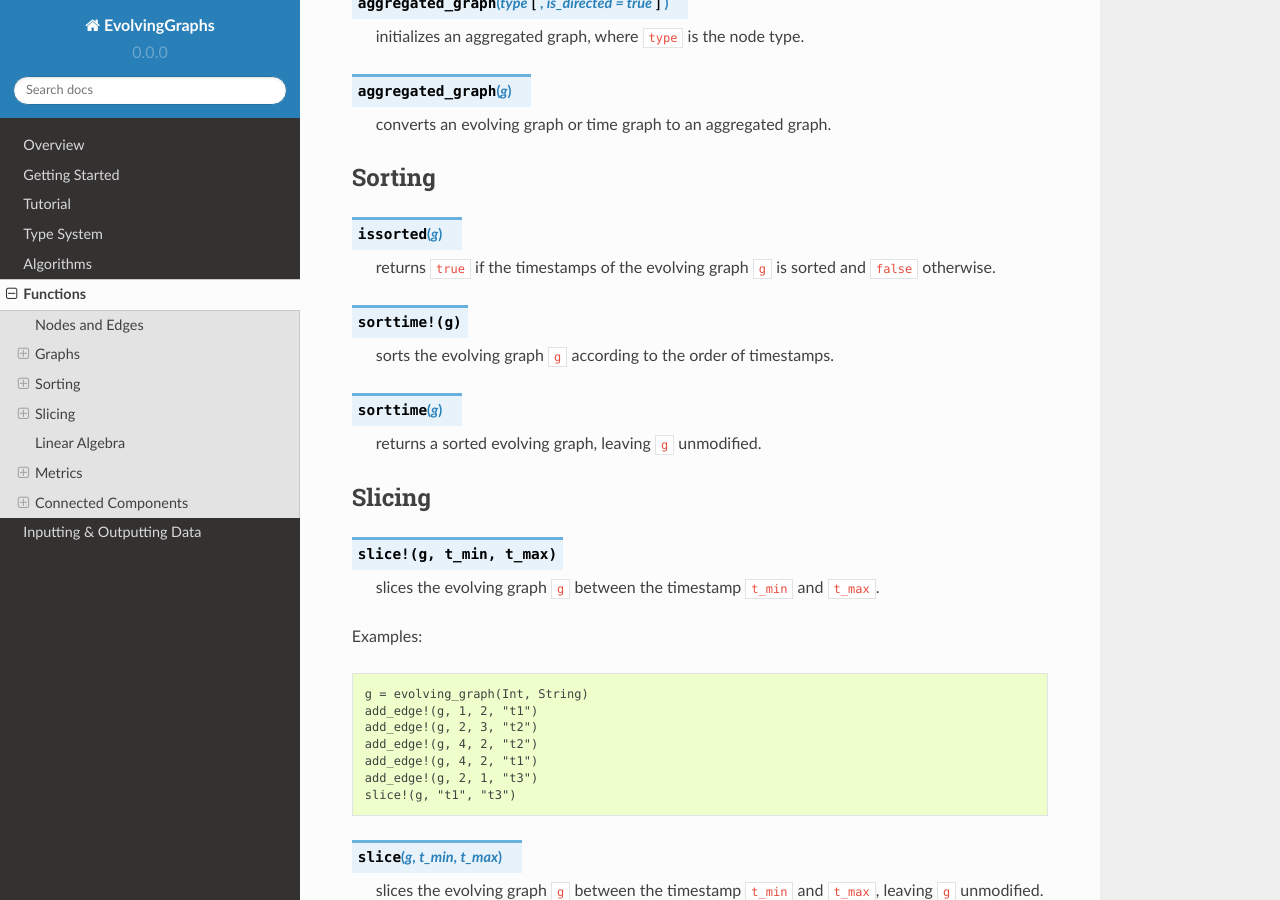
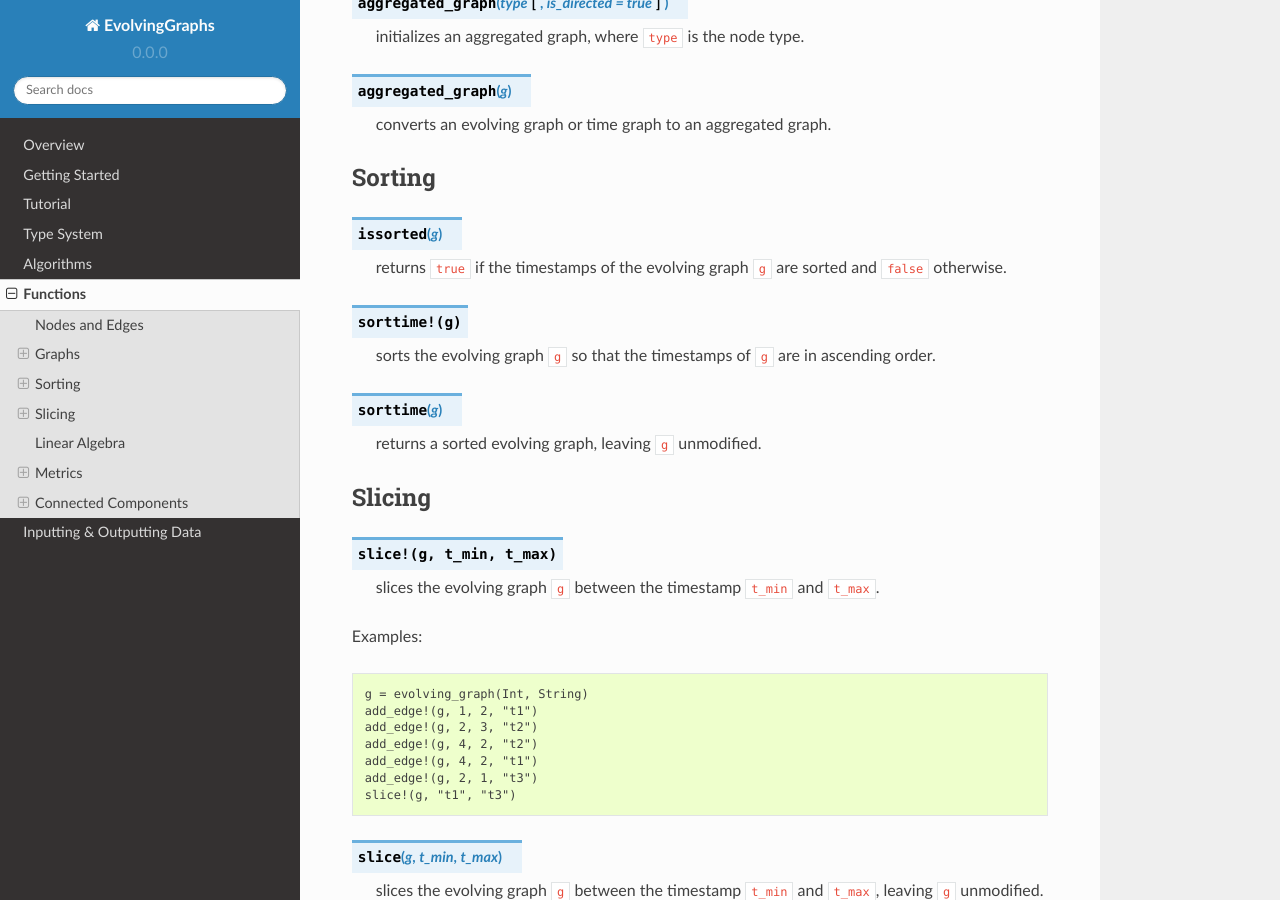
Before and after one commit to EtymoIO/EvolvingGraphs.jl, a Sphinx documentation site: the page built from doc/functions.rst, in a window 1280 px wide and 900 px high, scrolled down 2470 px. Built offline with Sphinx 7.4.7 and the Read the Docs theme 2.0.0, drawn with Linux system fonts in a browser that asks for light colours.

Commit message:
update function description

```diff
--- a/doc/functions.rst
+++ b/doc/functions.rst
@@ -150,11 +150,12 @@ Sorting
 .. function:: issorted(g)
 
    returns ``true`` if the timestamps of the evolving graph ``g``
-   is sorted and ``false`` otherwise.
+   are sorted and ``false`` otherwise.
 
 .. function:: sorttime!(g)
 
-   sorts the evolving graph ``g`` according to the order of timestamps.
+   sorts the evolving graph ``g`` so that the timestamps of ``g`` are
+   in ascending order.
 
 .. function:: sorttime(g)
 
```
